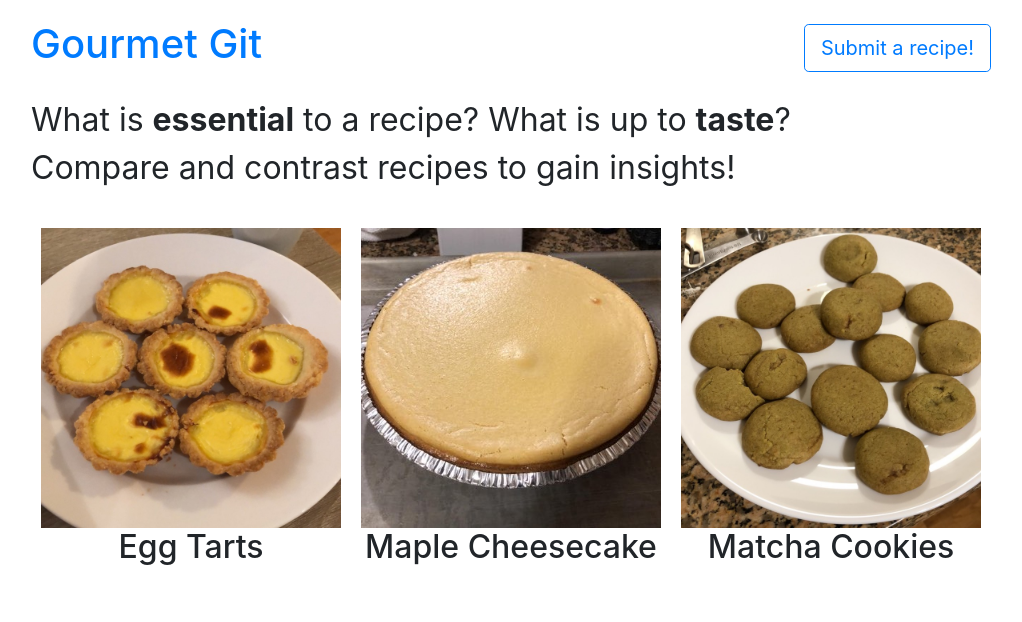
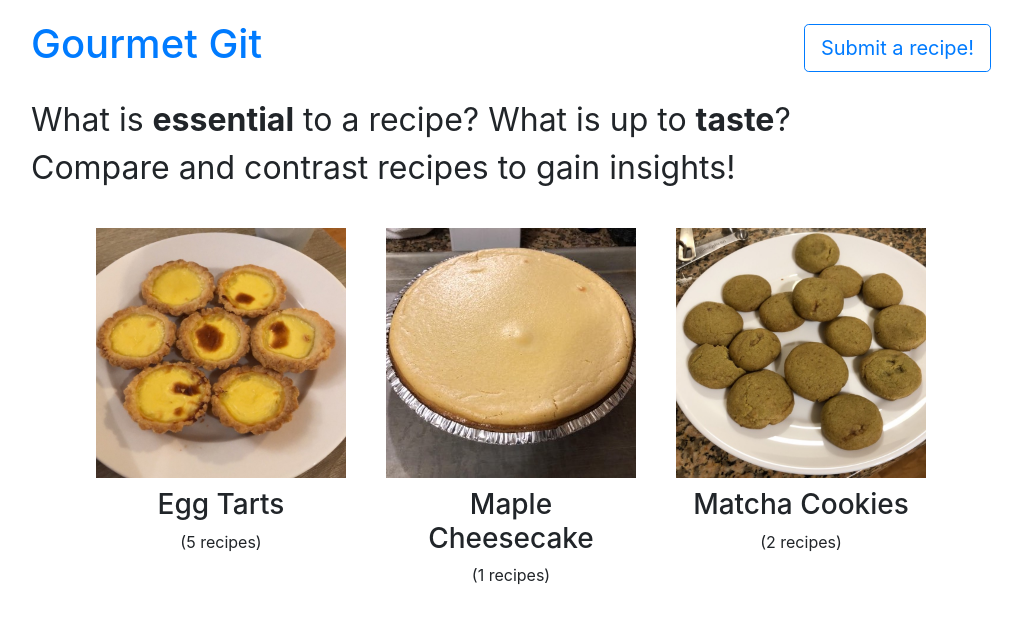
Before and after one commit to gourmet-git/frontend, an Angular app: page / in a window 1280 px wide. Shown: the top 622 px of the page, without its empty margins (129-1151 px from the left). Built offline with nearby package versions, Linux system fonts and the light colour scheme.

Commit message:
Make styling of dishes cards prettier

```diff
--- a/src/app/dishes.ts
+++ b/src/app/dishes.ts
@@ -1,19 +1,23 @@
 export interface Dish {
   name: string;
   photo_path: string;
+  num_recipes: number;
 }
 
 export const dishes = [
   {
     name: "Egg Tarts",
     photo_path: "assets/dish_photos/egg_tarts.jpg",
+    num_recipes: 5,
   },
   {
     name: "Maple Cheesecake",
     photo_path: "assets/dish_photos/maple_cheesecake.jpg",
+    num_recipes: 1,
   },
   {
     name: "Matcha Cookies",
     photo_path: "assets/dish_photos/matcha_cookies.jpg",
+    num_recipes: 2,
   },
 ];
--- a/src/app/dishes/dishes.component.html
+++ b/src/app/dishes/dishes.component.html
@@ -1,6 +1,7 @@
 <div class="dishes">
   <div class="dish-card" *ngFor="let dish of dishes">
     <img class="dish-image" [src]="dish.photo_path" />
-    <h2 class="dish-name">{{ dish.name }}</h2>
+    <h3 class="dish-name">{{ dish.name }}</h3>
+    <p class="dish-recipe-count">({{ dish.num_recipes }} recipes)</p>
   </div>
 </div>
--- a/src/app/dishes/dishes.component.scss
+++ b/src/app/dishes/dishes.component.scss
@@ -1,11 +1,13 @@
-$card-max-width: 300px;
-$card-margin-horizontal: 10px;
+$card-max-width: 250px;
+$card-margin-horizontal: 20px;
 
 .dishes {
   display: flex;
   flex-direction: row;
   flex-wrap: wrap;
   justify-content: center;
+  max-width: 1000px;
+  margin: 0 auto;
 }
 
 .dish-card {
@@ -15,8 +17,10 @@ $card-margin-horizontal: 10px;
 
 .dish-image {
   max-width: $card-max-width;
+  margin-bottom: 10px;
 }
 
-.dish-name {
+.dish-name,
+.dish-recipe-count {
   text-align: center;
 }
```
